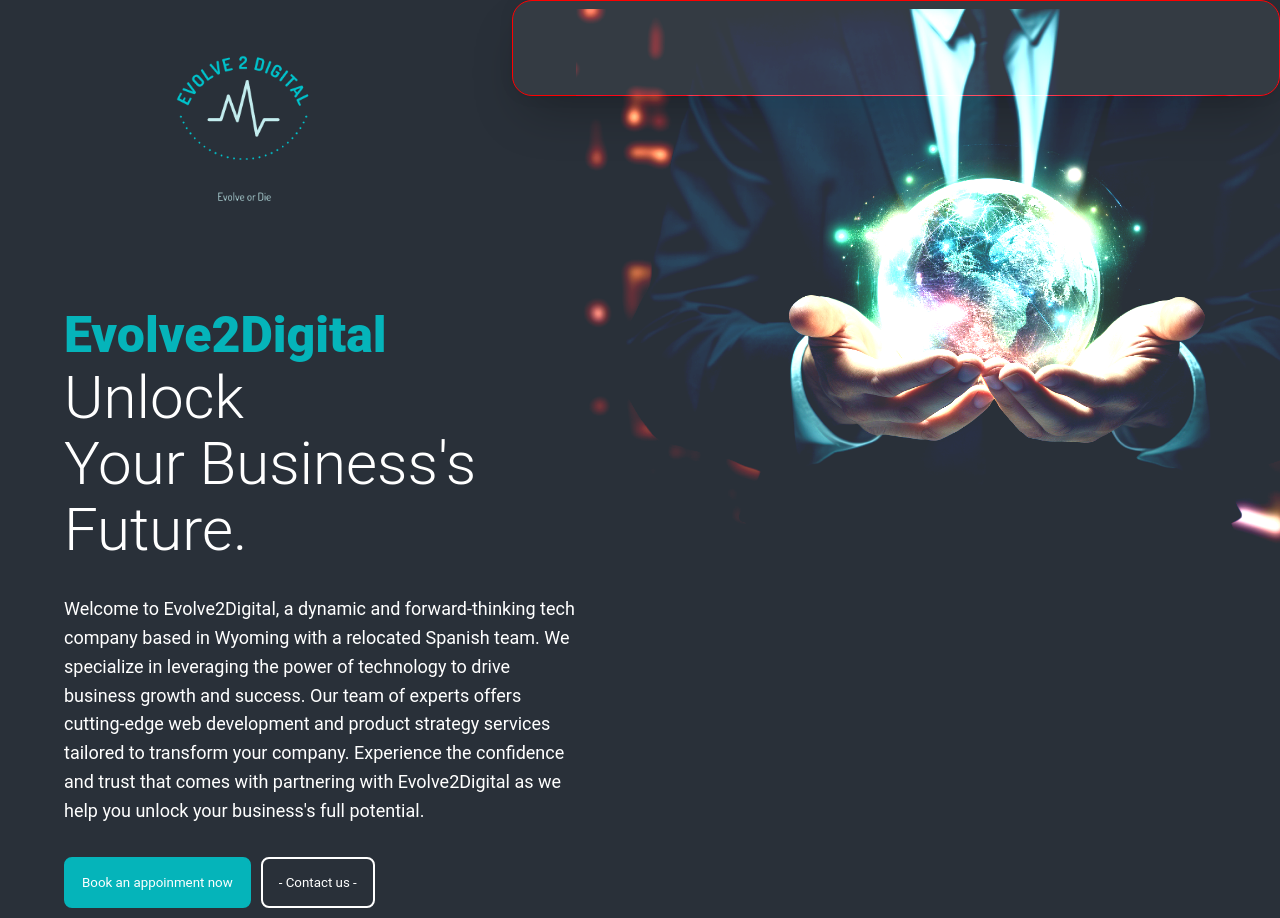
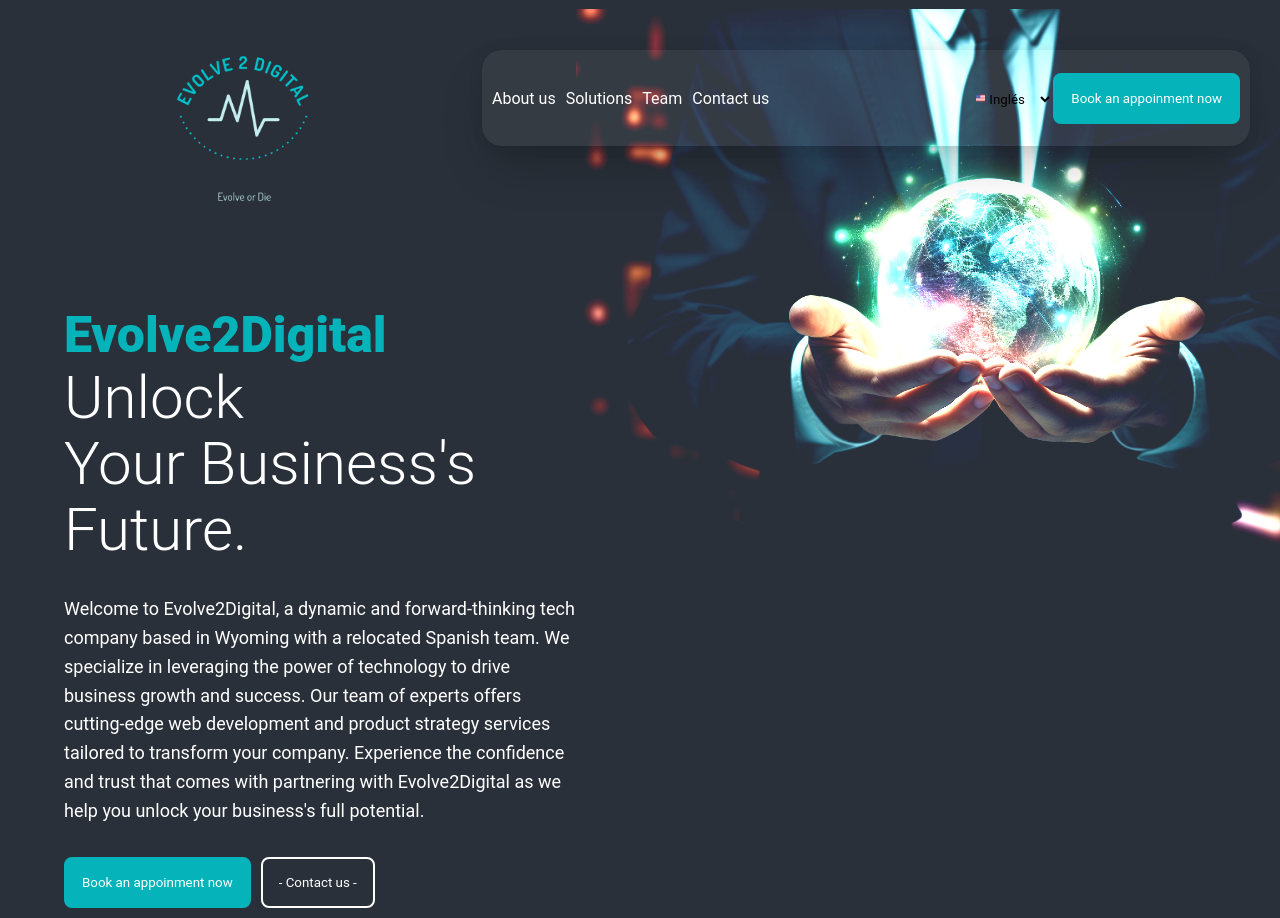
Before and after one commit to albercv/landing-e2d, a React (Create React App) app: page / in a window 1280 px wide. Built offline with nearby package versions, Linux system fonts and the light colour scheme.

Commit message:
NavBar added

```diff
--- /dev/null
+++ b/src/front/component/visualcomponents/LanguageDropdown.js
@@ -0,0 +1,27 @@
+import React, { useEffect, useState } from 'react'
+import EN from '../../assets/images/eeuu.png'
+import ES from '../../assets/images/spain.png'
+import '../../css/visualcomponents/LanguageDropdown.css'
+
+export const LanguageDropdown = () => {
+
+    const [selectedOption, setSelectedOption] = useState('EN');
+
+
+    const handleOptionChange = (event) => {
+        console.log(event.target.value);
+        setSelectedOption(event.target.value);
+    };
+
+    return (
+        <>
+            <img src={selectedOption === 'EN' ? EN : ES} className='dropdown-flag navbar-buttons-section' alt="flag" />
+            <div>
+                <select id="language" value={selectedOption} onChange={handleOptionChange}>
+                    <option value="EN">Inglés</option>
+                    <option value="ES">Español</option>
+                </select>
+            </div>
+        </>
+    )
+}
--- a/src/front/component/visualcomponents/NavBar.js
+++ b/src/front/component/visualcomponents/NavBar.js
@@ -1,11 +1,21 @@
 import React from 'react'
 import '../../css/NavBar.css'
+import { NavBarLinksList } from './NavBarLinksList'
+import { AppointmentButton } from './AppointmentButton'
+import { LanguageDropdown } from './LanguageDropdown'
+
+const linksList = ["About us", "Solutions", "Team", "Contact us"]
 
 export const NavBar = () => {
   return (
     <div className='navbar-container'>
-        <div className='navbar-ul-section'></div>
-        <div className='navbar-buttons-section'></div>
+        <div className='navbar-ul-section'>
+            <NavBarLinksList links={linksList} />
+        </div>
+        <div className='navbar-buttons-section'>
+            <LanguageDropdown />
+            <AppointmentButton />
+        </div>
     </div>
   )
 }
--- /dev/null
+++ b/src/front/component/visualcomponents/NavBarLinksList.js
@@ -0,0 +1,14 @@
+import React, { useState } from 'react'
+import '../../css/visualcomponents/LinksList.css'
+
+export const NavBarLinksList = ({links}) => {
+
+
+    return (
+        <ul className='navbar-links-list'>
+            {links.map((link, index) => {
+                return <li key={index} className='navbar-link-text'> {link} </li>;
+            })}
+        </ul>
+    )
+}
--- a/src/front/css/AppointmentButton.css
+++ b/src/front/css/AppointmentButton.css
@@ -8,6 +8,7 @@
     background: #05B4BA;
     cursor: pointer;
     transition: background-color 0.3s ease;
+    color: white;
   }
 
   .landing-introduction-booking-button:hover {
--- a/src/front/css/NavBar.css
+++ b/src/front/css/NavBar.css
@@ -1,8 +1,7 @@
 .navbar-container {
-    border: 1px solid red;
     position: absolute;
-    top: 0;
-    right: 0;
+    top: 50px;
+    right: 30px;
     width: 60%;
     max-width: 1000px;
     height: 96px;
@@ -10,7 +9,16 @@
 
     border-radius: 20px;
     background: rgba(255, 255, 255, 0.05);
-    /* Shadow/Dark/XXL */
     box-shadow: 0px 0px 15px 0px rgba(0, 0, 0, 0.07), 0px 25px 50px -12px rgba(0, 0, 0, 0.25);
     display: flex;
+    justify-content: space-around;
+    z-index: 3;
+    align-items: center;
+    padding:10px;
 }
+
+.navbar-buttons-section {
+    display: flex;
+    align-items: center;
+    justify-content: flex-end;
+}
--- /dev/null
+++ b/src/front/css/visualcomponents/LanguageDropdown.css
@@ -0,0 +1,4 @@
+.dropdown-flag {
+    max-width: 2%;
+    height: auto;
+}
--- /dev/null
+++ b/src/front/css/visualcomponents/LinksList.css
@@ -0,0 +1,15 @@
+.navbar-ul-section {
+
+}
+
+.navbar-ul-section ul {
+    list-style: none;
+    color: white;
+    display: flex;
+    grid-gap: 10px;
+    white-space: nowrap;
+}
+
+.navbar-ul-section ul li {
+    color: white;
+}
```
Also changed, not shown: src/front/assets/images/eeuu.png (added), src/front/assets/images/spain.png (added).
